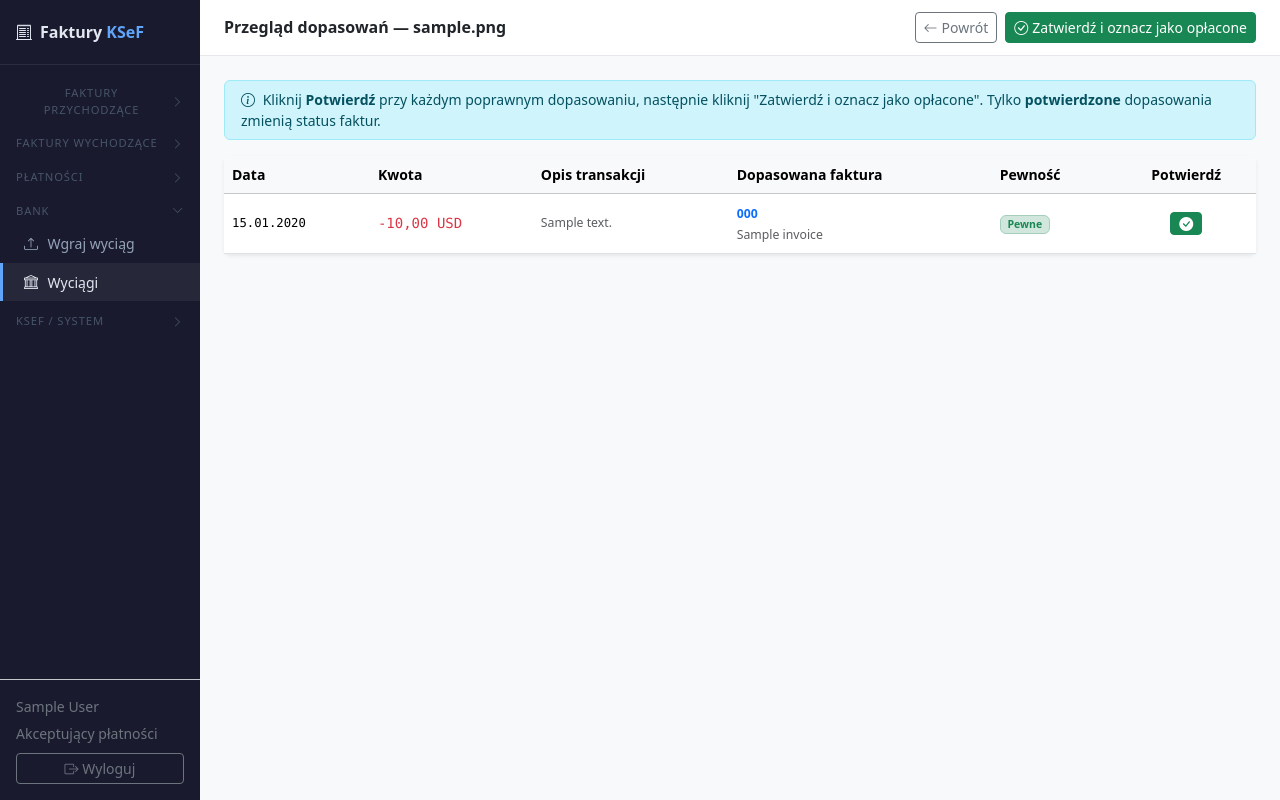
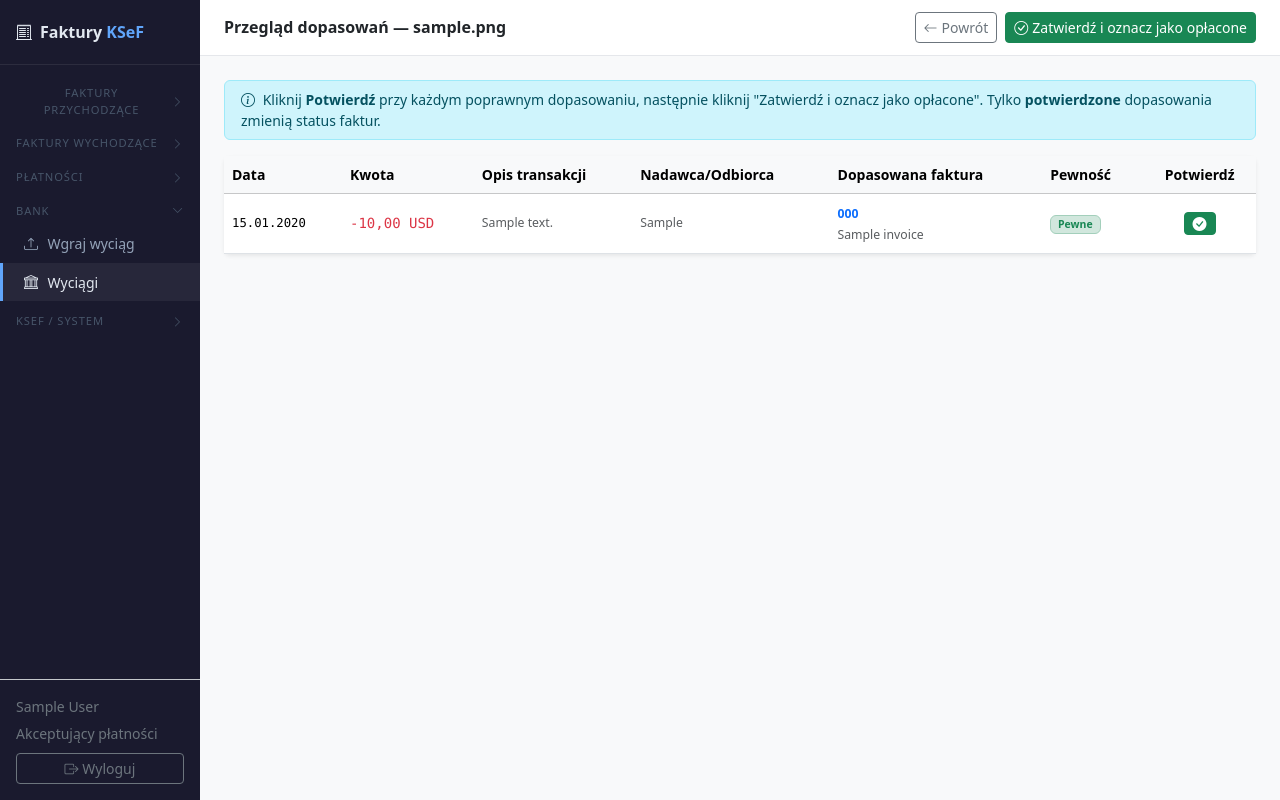
Before and after one commit to Elviszyje/ksef_synchro, a Django app: page /bank-statements/1/review/ in a window 1280 px wide. Run offline with Django 5.2, Linux system fonts and the light colour scheme; a user stored in the database is signed in; tables that the repository leaves empty hold one stand-in row (values such as "Sample post"); parts of the project's set-up code (start-up, migrations or seed data) failed here and were passed over; some libraries are stand-ins or nearby versions.

Commit message:
fix: VeloBank CSV — oddziel opis od nadawcy, dodaj kolumnę Nadawca/Odbiorca
Nadawca/odbiorca trafia do pola reference (osobna kolumna w tabeli),
a description zawiera tylko tytuł przelewu — czystszy tekst dla matchera
i czytelniejszy widok przeglądu wyciągu.

```diff
--- a/apps/bank_statements/templates/bank_statements/match_review.html
+++ b/apps/bank_statements/templates/bank_statements/match_review.html
@@ -26,7 +26,7 @@
     <table class="table table-hover mb-0 align-middle" style="font-size:.875rem;">
       <thead class="table-light">
         <tr>
-          <th>Data</th><th>Kwota</th><th>Opis transakcji</th>
+          <th>Data</th><th>Kwota</th><th>Opis transakcji</th><th>Nadawca/Odbiorca</th>
           <th>Dopasowana faktura</th><th>Pewność</th><th class="text-center">Potwierdź</th>
         </tr>
       </thead>
@@ -37,8 +37,11 @@
           <td class="font-monospace fw-medium {% if not tx.is_debit %}text-success{% else %}text-danger{% endif %}">
             {% if not tx.is_debit %}+{% else %}-{% endif %}{{ tx.amount|floatformat:2 }} {{ tx.currency }}
           </td>
-          <td class="text-muted small text-truncate" style="max-width:250px;" title="{{ tx.description }}">
-            {{ tx.description|truncatechars:80 }}
+          <td class="text-muted small text-truncate" style="max-width:220px;" title="{{ tx.description }}">
+            {{ tx.description|truncatechars:60 }}
+          </td>
+          <td class="text-muted small text-truncate" style="max-width:200px;" title="{{ tx.reference }}">
+            {{ tx.reference|truncatechars:50 }}
           </td>
           <td>
             {% for match in tx.matches.all %}
@@ -74,7 +77,7 @@
           </td>
         </tr>
         {% empty %}
-        <tr><td colspan="6" class="text-center text-muted py-4">Brak transakcji.</td></tr>
+        <tr><td colspan="7" class="text-center text-muted py-4">Brak transakcji.</td></tr>
         {% endfor %}
       </tbody>
     </table>
```
Also changed, not shown: apps/bank_statements/parsers/velobank_csv.py (+5 -6 lines).
